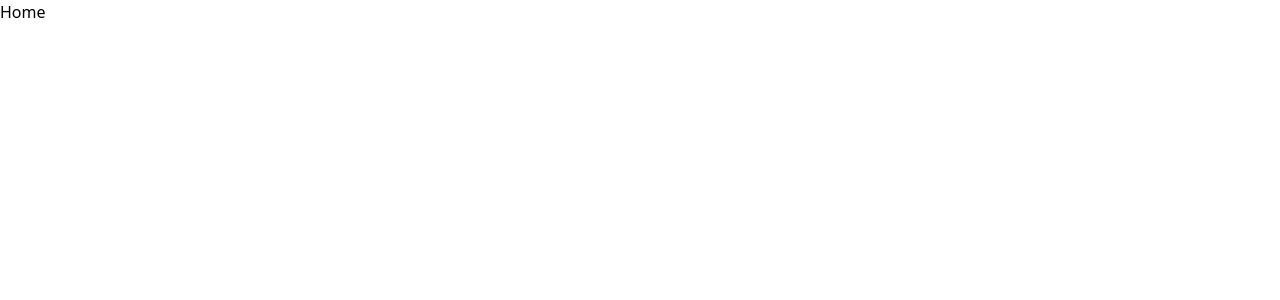
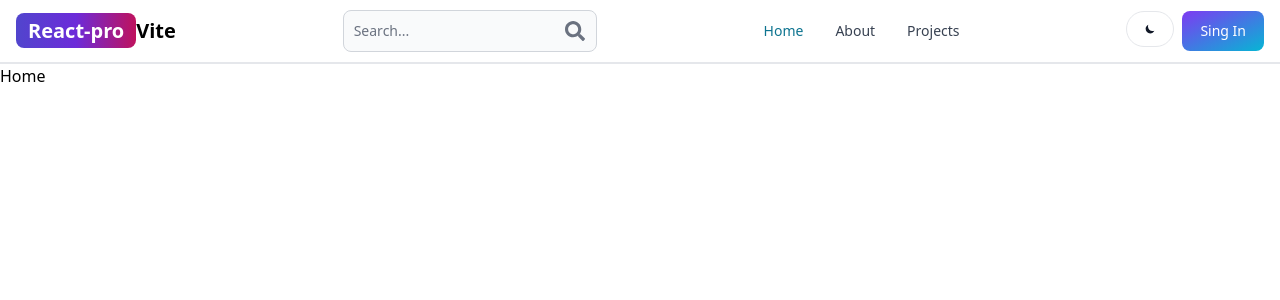
Before and after one commit to Andry-sheer/react-project-ReactVite, a React (Vite) app in the folder client/: page / in a window 1280 px wide. Shown: the top 300 px of the page. Built offline with nearby package versions, Linux system fonts and the light colour scheme.

Commit message:
add inProcess

```diff
--- a/client/package.json
+++ b/client/package.json
@@ -10,8 +10,10 @@
     "preview": "vite preview"
   },
   "dependencies": {
+    "flowbite-react": "^0.10.1",
     "react": "^18.3.1",
     "react-dom": "^18.3.1",
+    "react-icons": "^5.3.0",
     "react-router-dom": "^6.26.2"
   },
   "devDependencies": {
--- a/client/src/App.jsx
+++ b/client/src/App.jsx
@@ -6,10 +6,12 @@
 import SingUp from "./pages/SingUp";
 import Dashboard from "./pages/Dashboard";
 import Projects from "./pages/Projects";
+import Header from "./components/Header";
 
 const App =()=> {
   return (
     <BrowserRouter>
+      <Header />
         <Routes>
           <Route path="/" element={<Home/>} />
           <Route path="/about" element={<About/>} />
--- /dev/null
+++ b/client/src/components/Header.jsx
@@ -0,0 +1,70 @@
+
+import { Button, Navbar, TextInput } from 'flowbite-react';
+import React from 'react';
+import { Link, useLocation } from 'react-router-dom';
+import { FaSearch } from "react-icons/fa";
+import { IoMoonSharp } from "react-icons/io5";
+
+const Header = () => {
+
+  const path = useLocation().pathname;
+
+  return (
+    <Navbar className='border-b-2'>
+      <Link to="/"
+      className='self-center
+      whitespace-nowrap
+      text-sm sm:text-xl
+      font-semibold
+      dark:text-white'
+      >
+        <span className='px-3 py-1
+        bg-gradient-to-r from-indigo-700 via-purple-700 to-pink-700
+        rounded-lg text-white'>React-pro</span>
+        <span className='font-bold'>Vite</span>
+      </Link>
+      <form>
+        <TextInput
+          type='text'
+          placeholder='Search...'
+          rightIcon={FaSearch}
+          className='hidden lg:inline'
+        />
+      </form>
+
+      <Button className='w-12 h-9 lg:hidden' color='gray' pill>
+        <FaSearch />
+      </Button>
+
+      <div className='flex gap-2 md:order-2'>
+        <Button className='w-12 h-9 hidden sm:inline' color='gray' pill>
+        <IoMoonSharp />
+        </Button>
+
+        <Link to='/sing-in'>
+        <Button gradientDuoTone='purpleToBlue'>
+          Sing In
+        </Button>
+        </Link>
+
+        <Navbar.Toggle />
+      </div>
+
+      <Navbar.Collapse>
+        <Navbar.Link active={path === "/"} as={'div'}>
+          <Link to='/'>Home</Link>
+        </Navbar.Link>
+
+        <Navbar.Link active={path === "/about"} as={'div'}>
+          <Link to='/about'>About</Link>
+        </Navbar.Link>
+
+        <Navbar.Link active={path === "/projects"} as={'div'}>
+        <Link to='/projects'>Projects</Link>
+        </Navbar.Link>
+      </Navbar.Collapse>
+    </Navbar>
+  )
+}
+
+export default Header
--- a/client/tailwind.config.js
+++ b/client/tailwind.config.js
@@ -1,12 +1,17 @@
+
+const flowbite = require("flowbite-react/tailwind");
 
 /** @type {import('tailwindcss').Config} */
 export default {
   content: [
     "./index.html",
     "./src/**/*.{js,ts,jsx,tsx}",
+    flowbite.content(),
   ],
   theme: {
     extend: {},
   },
-  plugins: [],
+  plugins: [
+    flowbite.plugin(),
+  ],
 }
```
Also changed, not shown: 1 other file (tests, documents, lock files or other folders). Lines whose indentation alone changed are shown as unchanged.
